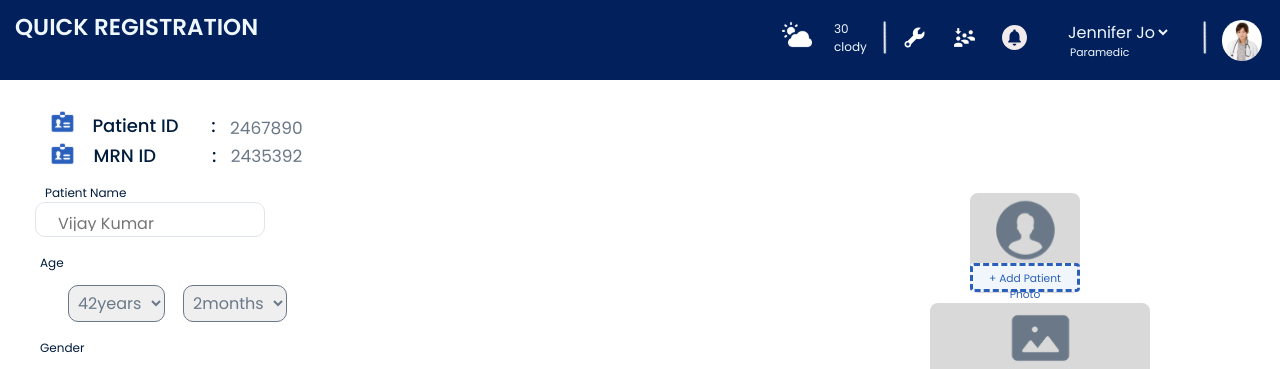
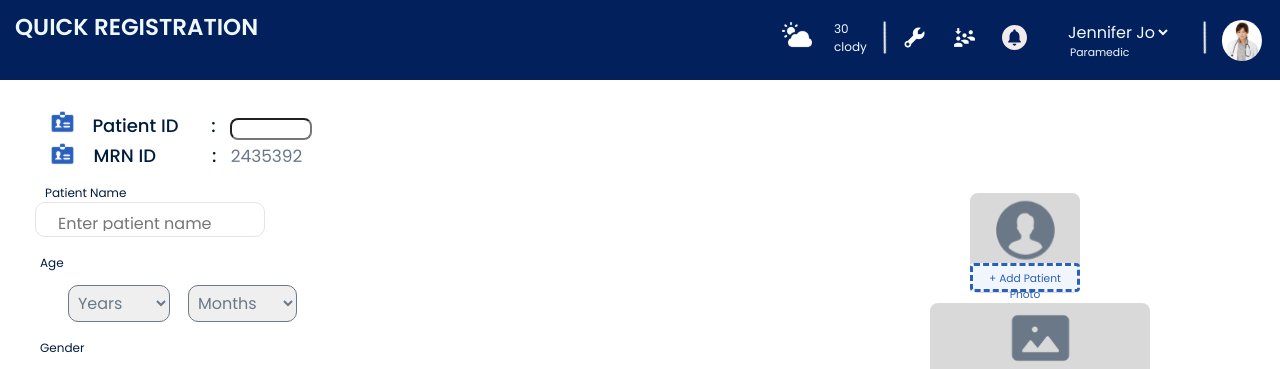
Before and after one commit to DeepanRajG/ainqa-med, a React (Create React App) app: page /Newregistration in a window 1280 px wide. Shown: the top 369 px of the page. Built offline with nearby package versions, Linux system fonts and the light colour scheme.

Commit message:
patient id and dropdown alignment

```diff
--- a/src/css/newregis.css
+++ b/src/css/newregis.css
@@ -178,13 +178,16 @@ margin-top: 30px;
 }
 #ct{
 position: absolute;
-left: 180px;
-top: 12px;
 font-family: 'Poppins';
 font-style: normal;
-font-size: 17px;
-line-height: 12px;
+font-size: 18px;
 color: #6A7888;
+width: 82px;
+height: 22px;
+line-height: 32px;
+margin-left: 180px;
+margin-top: 8px;
+border-radius: 8px;
 }
 #ot{
 background: url(./img/pat.svg) no-repeat;
--- a/src/script/Forgot.js
+++ b/src/script/Forgot.js
@@ -49,6 +49,7 @@ function App() {
 
           <input id="ftext1" type="text" placeholder="+91"></input>
 
+
           </div>
 
 
--- a/src/script/newregistration.js
+++ b/src/script/newregistration.js
@@ -73,25 +73,133 @@ function App() {
 
             <div id="pt">
               <p id="text">Patient ID &nbsp;&nbsp;&nbsp;&nbsp;&nbsp;&nbsp;:</p>
-              <div id="ct">2467890</div>
+              <input id="ct"></input>
               </div>
               <div id="ot"></div>
               <p id="tect">MRN ID&nbsp;&nbsp;&nbsp;&nbsp;&nbsp;&nbsp;&nbsp;&nbsp;&nbsp;&nbsp;&nbsp;&nbsp;:</p>
               <div id="dv">2435392</div>
               <p id="nam">Patient Name</p>
-              <input type="text" id="add" placeholder="Vijay Kumar"></input>
+              <input type="text" id="add" placeholder="Enter patient name"></input>
               <p id="ag">Age</p>
               <div id="age">
-      <select id="value">
-        <option value=" years">42years</option>
+      <select id="value" defaultValue={"DEFAULT"}>
+      <option value="DEFAULT" hidden>Years </option>
+        <option value="years">1years</option>
+        <option value="years">2years</option>
+        <option value="years">3years</option>
+        <option value="years">4years</option>
+        <option value="years">5years</option>
+        <option value="years">6years</option>
+        <option value="years">7years</option>
+        <option value="years">8years</option>
+        <option value="years">9years</option>
+        <option value="years">10years</option>
+        <option value="years">11years</option>
+        <option value="years">12years</option>
+        <option value="years">13years</option>
+        <option value="years">14years</option>
+        <option value="years">15years</option>
+        <option value="years">16years</option>
+        <option value="years">17years</option>
+        <option value="years">18years</option>
+        <option value="years">19years</option>
+        <option value="years">20years</option>
+        <option value="years">21years</option>
+        <option value="years">22years</option>
+        <option value="years">23years</option>
+        <option value="years">24years</option>
+        <option value="years">25years</option>
+        <option value="years">26years</option>
+        <option value="years">27years</option>
+        <option value="years">28years</option>
+        <option value="years">29years</option>
+        <option value="years">30years</option>
+        <option value="years">31years</option>
+        <option value="years">32years</option>
+        <option value="years">33years</option>
+        <option value="years">34years</option>
+        <option value="years">35years</option>
+        <option value="years">36years</option>
+        <option value="years">37years</option>
+        <option value="years">38years</option>
+        <option value="years">39years</option>
+        <option value="years">40years</option>
+        <option value="years">41years</option>
+        <option value="years">42years</option>
         <option value="years">43years</option>
         <option value="years">44years</option>
+        <option value="years">45years</option>
+        <option value="years">46years</option>
+        <option value="years">47years</option>
+        <option value="years">48years</option>
+        <option value="years">49years</option>
+        <option value="years">50years</option>
+        <option value="years">51years</option>
+        <option value="years">52years</option>
+        <option value="years">53years</option>
+        <option value="years">54years</option>
+        <option value="years">55years</option>
+        <option value="years">56years</option>
+        <option value="years">57years</option>
+        <option value="years">58years</option>
+        <option value="years">59years</option>
+        <option value="years">60years</option>
+        <option value="years">61years</option>
+        <option value="years">62years</option>
+        <option value="years">63years</option>
+        <option value="years">64years</option>
+        <option value="years">65years</option>
+        <option value="years">66years</option>
+        <option value="years">67years</option>
+        <option value="years">68years</option>
+        <option value="years">69years</option>
+        <option value="years">70years</option>
+        <option value="years">71years</option>
+        <option value="years">72years</option>
+        <option value="years">73years</option>
+        <option value="years">74years</option>
+        <option value="years">75years</option>
+        <option value="years">76years</option>
+        <option value="years">77years</option>
+        <option value="years">78years</option>
+        <option value="years">79years</option>
+        <option value="years">80years</option>
+        <option value="years">81years</option>
+        <option value="years">82years</option>
+        <option value="years">83years</option>
+        <option value="years">84years</option>
+        <option value="years">85years</option>
+        <option value="years">86years</option>
+        <option value="years">87years</option>
+        <option value="years">88years</option>
+        <option value="years">89years</option>
+        <option value="years">90years</option>
+        <option value="years">91years</option>
+        <option value="years">92years</option>
+        <option value="years">93years</option>
+        <option value="years">94years</option>
+        <option value="years">95years</option>
+        <option value="years">96years</option>
+        <option value="years">97years</option>
+        <option value="years">98years</option>
+        <option value="years">99years</option>
+        <option value="years">100years</option>
       </select>
 
-      <select id="value">
+      <select id="value" defaultValue={"DEFAULT"}>
+      <option value="DEFAULT" hidden>Months</option>
+        <option value="months">1months</option>
         <option value="months">2months</option>
         <option value="months">3months</option>
         <option value="months">4months</option>
+        <option value="months">5months</option>
+        <option value="months">6months</option>
+        <option value="months">7months</option>
+        <option value="months">8months</option>
+        <option value="months">9months</option>
+        <option value="months">10months</option>
+        <option value="months">11months</option>
+
       </select></div>
 <p id="ag">Gender </p>
      <Row id="container">
```
